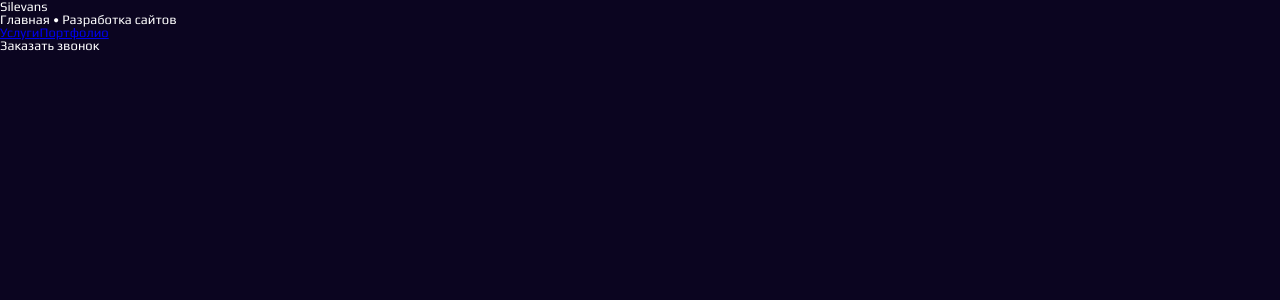
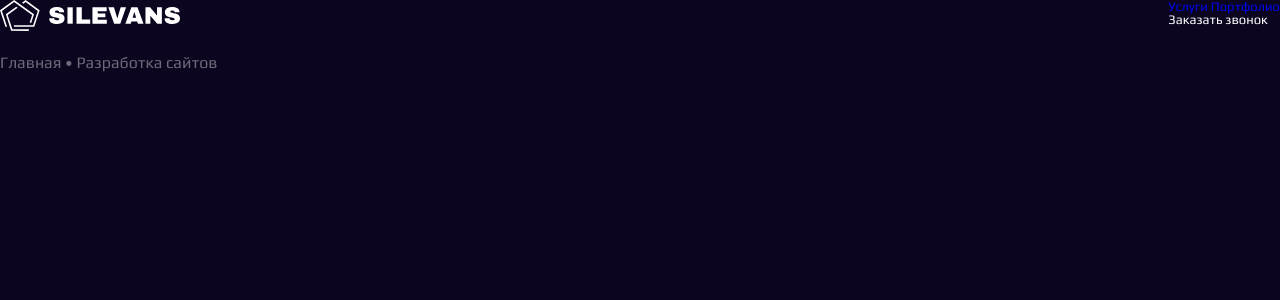
Before and after one commit to JulieBenchuk/web-studio, a Next.js app: page / in a window 1280 px wide. Shown: the top 300 px of the page. Built offline with nearby package versions, Linux system fonts and the light colour scheme.

Commit message:
feat: added style to logo

```diff
--- a/src/components/common/header/Header.tsx
+++ b/src/components/common/header/Header.tsx
@@ -2,17 +2,22 @@ import React from 'react';
 import Link from "next/link";
 import style from '../../../styles/components/header.module.scss'
 
-const Header: React.FC<{ className?: string, currentPage: string }> = ({className, currentPage}) => {
-    const finalClass = className ? `${style.header} ${className}` : style.header
+const Header: React.FC<{ isMainPage: boolean, currentPage: string }> = ({isMainPage, currentPage}) => {
+    const headerStyle = isMainPage ? style.header : `${style.header} ${style.headerMain}`
 
     return (
-        <header className={finalClass}>
-            <div className={style.logo}>Silevans</div>
-            <span className={style.currentPage}>Главная <span>&#8226;</span> {currentPage}</span>
+        <header className={headerStyle}>
+            <div className={style.logoBlock}>
+                <div className={style.logo}>
+                    <img src='/Logo.svg' alt="silevans"/>
+                </div>
+                <span className={style.currentPage}>Главная <span>&#8226;</span> {currentPage}</span>
+            </div>
+
             <div className={style.navBlock}>
                 <nav className={style.navLinks}>
                     <Link href='/services'>Услуги</Link>
-                    <Link href='/portfolio'>Портфолио</Link>
+                    <Link href='/portfolio'> Портфолио</Link>
                 </nav>
                 <div className={style.callbackBtn}>Заказать звонок</div>
             </div>
--- a/src/pages/index.tsx
+++ b/src/pages/index.tsx
@@ -14,7 +14,7 @@ export default function Home() {
                 <link rel="icon" href="/favicon.ico"/>
             </Head>
             <main className={style.main}>
-                <Wrapper><Header currentPage={"Разработка сайтов"}/></Wrapper>
+                <Wrapper><Header isMainPage={true} currentPage={"Разработка сайтов"}/></Wrapper>
             </main>
         </>
     )
--- a/src/styles/components/header.module.scss
+++ b/src/styles/components/header.module.scss
@@ -2,18 +2,34 @@
 
 .header {
   color: $text-color-primary;
+  display: flex;
+  justify-content: space-between;
 
-  .logo {
+  .logoBlock {
+    .logo {
+      left: 0;
+      right: 84.75%;
+      top: 0.1%;
+      bottom: 0.1%;
+      padding-bottom: 20px;
+    }
 
+    .currentPage {
+
+      left: 9.03%;
+      right: 86.67%;
+      top: 1.27%;
+      bottom: 98.46%;
+      font-style: normal;
+      font-weight: 400;
+      font-size: 16px;
+      line-height: 19px;
+      color: #FFFFFF;
+      opacity: 0.4;
+
+    }
   }
 
-  .currentPage {
-    span {
-
-
-    }
-
-  }
 
   .navBlock {
     .navLinks {
--- a/src/styles/globals.css
+++ b/src/styles/globals.css
@@ -22,3 +22,7 @@ code {
     font-family: source-code-pro, Menlo, Monaco, Consolas, 'Courier New',
     monospace;
 }
+
+a {
+    text-decoration: none;
+}
```
Also changed, not shown: public/Logo.svg (added).
